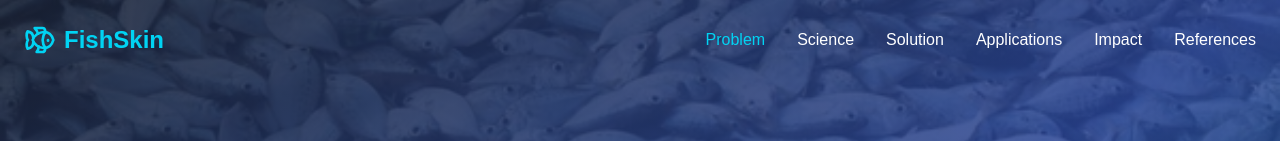
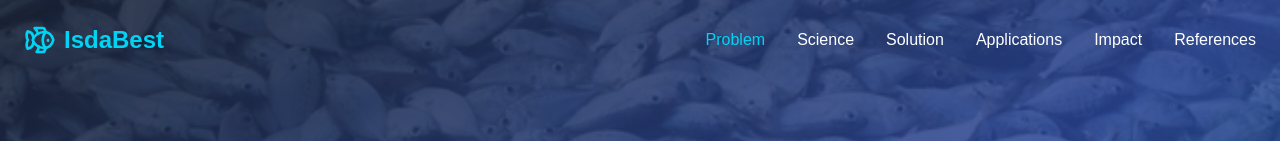
Before and after one commit to tempestmeow/FishWasteResearch, a Next.js app: page / in a window 1280 px wide. Shown: the top 141 px of the page. Built offline with nearby package versions, Linux system fonts and the light colour scheme.

Commit message:
changed the project title to IsdaBest

```diff
--- a/src/app/applications/page.js
+++ b/src/app/applications/page.js
@@ -690,7 +690,7 @@ export default function Applications() {
                 whileHover={{ scale: 1.05 }}
               >
                 <Fish className="w-8 h-8 text-purple-600" />
-                FishSkin
+                IsdaBest
               </motion.h1>
 
               {/* Desktop Navigation */}
--- a/src/app/impact/page.js
+++ b/src/app/impact/page.js
@@ -464,7 +464,7 @@ export default function Impact() {
                 whileHover={{ scale: 1.05 }}
               >
                 <Fish className="w-8 h-8 text-amber-600" />
-                FishSkin
+                IsdaBest
               </motion.h1>
 
               {/* Desktop Navigation */}
--- a/src/app/page.js
+++ b/src/app/page.js
@@ -141,7 +141,7 @@ export default function Home() {
                 whileHover={{ scale: 1.05 }}
               >
                 <Fish className="w-6 h-6 md:w-8 md:h-8" />
-                FishSkin
+                IsdaBest
               </motion.h1>
 
               {/* Desktop Navigation */}
--- a/src/app/references/page.js
+++ b/src/app/references/page.js
@@ -761,7 +761,7 @@ export default function References() {
                 whileHover={{ scale: 1.05 }}
               >
                 <Fish className="w-6 h-6 md:w-8 md:h-8 text-blue-600" />
-                FishSkin
+                IsdaBest
               </motion.h1>
 
               {/* Desktop Navigation */}
--- a/src/app/science/page.js
+++ b/src/app/science/page.js
@@ -318,7 +318,7 @@ export default function Science() {
                 whileHover={{ scale: 1.05 }}
               >
                 <Fish className="w-6 h-6 md:w-8 md:h-8 text-blue-500" />
-                FishSkin
+                IsdaBest
               </motion.h1>
 
               {/* Desktop Navigation */}
--- a/src/app/solution/page.js
+++ b/src/app/solution/page.js
@@ -302,7 +302,7 @@ export default function Solution() {
                 whileHover={{ scale: 1.05 }}
               >
                 <Fish className="w-8 h-8 text-emerald-600" />
-                FishSkin
+                IsdaBest
               </motion.h1>
 
               {/* Desktop Navigation */}
```
